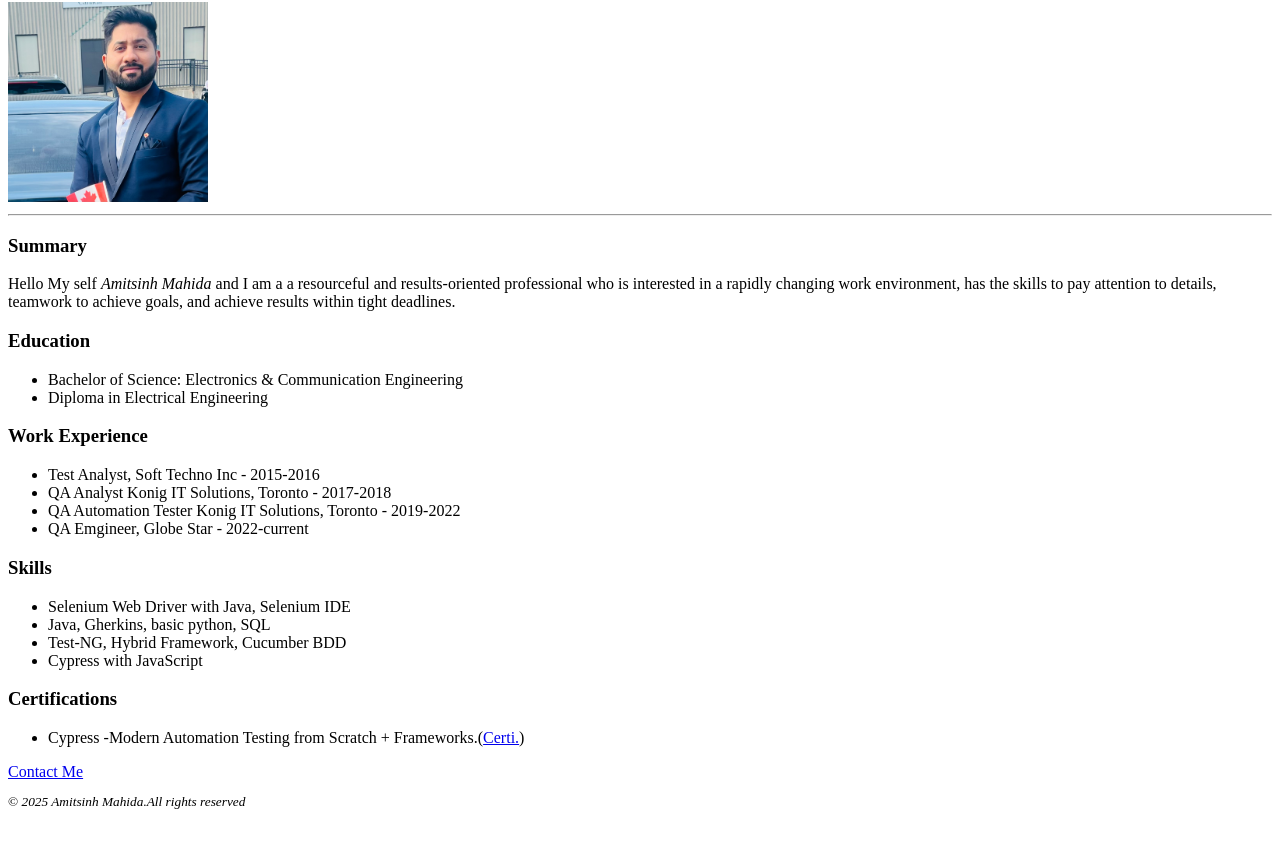
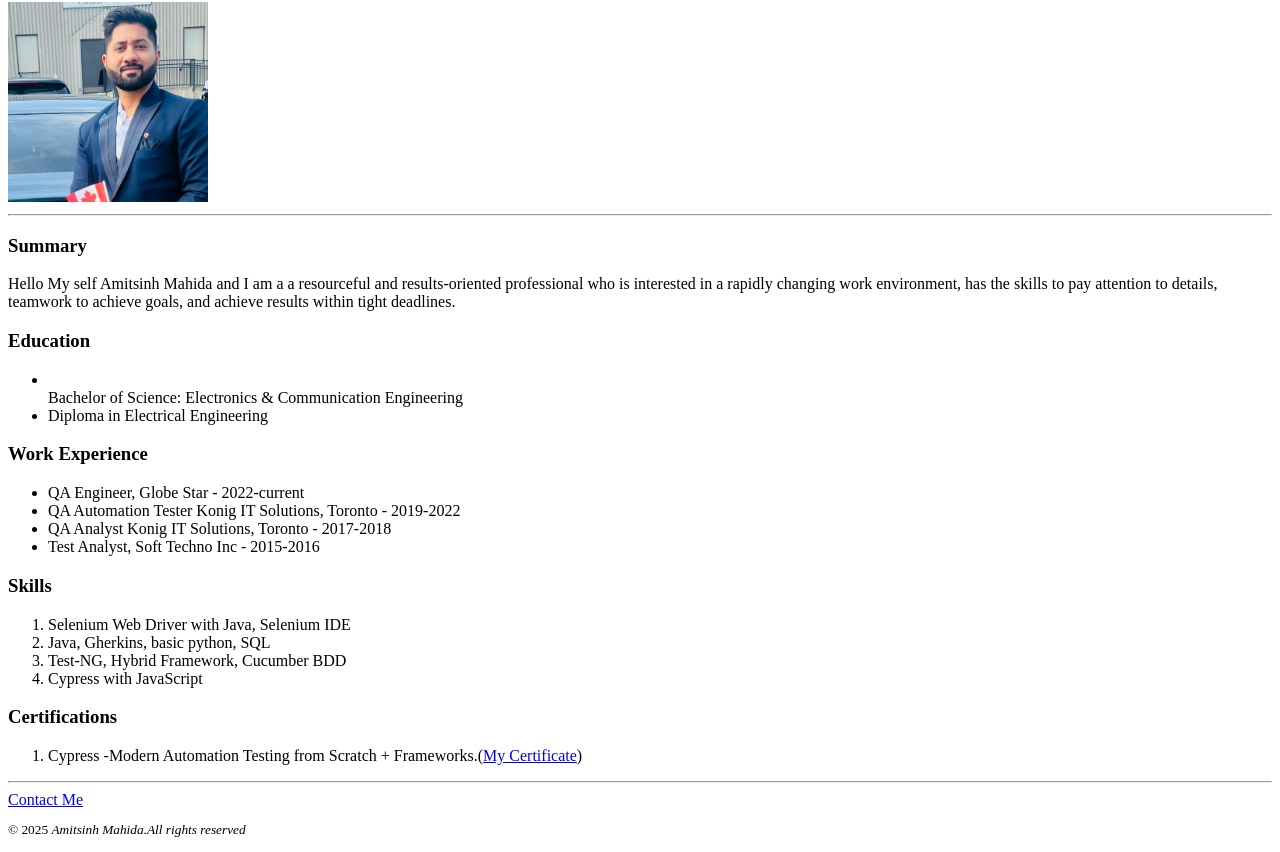
Before and after one commit to amahida29/My-Resume, a plain HTML site: page index.html in a window 1280 px wide. Shown: the part 125-977 px from the top of the page. Before the commit the page ends 949 px from the top, so only its background shows below. Drawn offline with Linux system fonts and the light colour scheme.

Commit message:
Add files via upload

```diff
--- a/index.html
+++ b/index.html
@@ -5,45 +5,40 @@
     <title>My Resume</title>
 </head>
 <body>
-
- <h1><strong>Amitsinh Mahida</strong></h1>
+    <h1>Amitsinh Mahida</h1>
     <h2>My Resume</h2>
     <img src="./assests/My new pic.jpeg" height="200" alt="">
     <hr>
     <h3>Summary</h3>
- <p>Hello My self <em>Amitsinh Mahida</em> and I am a a resourceful and results-oriented professional who is interested in a rapidly changing work environment, has the skills to pay attention to details, teamwork to achieve goals, and achieve results within tight deadlines.</p>
+    <p>Hello My self Amitsinh Mahida and I am a a resourceful and results-oriented professional who is interested in a rapidly changing work environment, has the skills to pay attention to details, teamwork to achieve goals, and achieve results within tight deadlines.</p>
     <h3>Education</h3>
     <ul>
-    <li>Bachelor of Science: Electronics & Communication Engineering</li>
+        <li></li>Bachelor of Science: Electronics & Communication Engineering</li>
         <li>Diploma in Electrical Engineering</li>
     </ul>
     <h3>Work Experience</h3>
     <ul>
-    <li>Test Analyst,
-        Soft Techno Inc - 2015-2016</li>
-    <li> QA Analyst
-            Konig IT Solutions, Toronto - 2017-2018</li>
-    <li>QA Automation Tester
-        Konig IT Solutions, Toronto - 2019-2022</li>
-    <li>QA Emgineer, Globe Star - 2022-current</li>
+        <li>QA Engineer, Globe Star - 2022-current</li>
+        <li>QA Automation Tester Konig IT Solutions, Toronto - 2019-2022</li>
+        <li>QA Analyst Konig IT Solutions, Toronto - 2017-2018</li>
+        <li>Test Analyst, Soft Techno Inc - 2015-2016</li>
     </ul>
     <h3>Skills</h3>
- <ul>
+    <ol>
         <li>Selenium Web Driver with Java, Selenium IDE</li>
         <li>Java, Gherkins, basic python, SQL</li>
         <li>Test-NG, Hybrid Framework, Cucumber BDD</li>
         <li>Cypress with JavaScript</li>
- </ul>
+    </ol>
     <h3>Certifications</h3>
- <ul>
-    <li>Cypress -Modern Automation Testing from Scratch + Frameworks.(<a href="./public/My-certi.html">Certi.</a>)</li>
- </ul>
+    <ol>
+        <li>Cypress -Modern Automation Testing from Scratch + Frameworks.(<a href="./public/My-certi.html">My Certificate</a>)</li>
+    </ol>
+    <hr>
     <a href="./public/contact.html">Contact Me</a>
     <footer>
-    <small><p>&copy; <em>2025 Amitsinh Mahida.All rights reserved</em> </p></small>
+        <small><p>&copy; 2025 <em>Amitsinh Mahida.All rights reserved</em></p></small>
     </footer>
-
-
 
 </body>
 </html>
```
Lines whose indentation alone changed are shown as unchanged.
